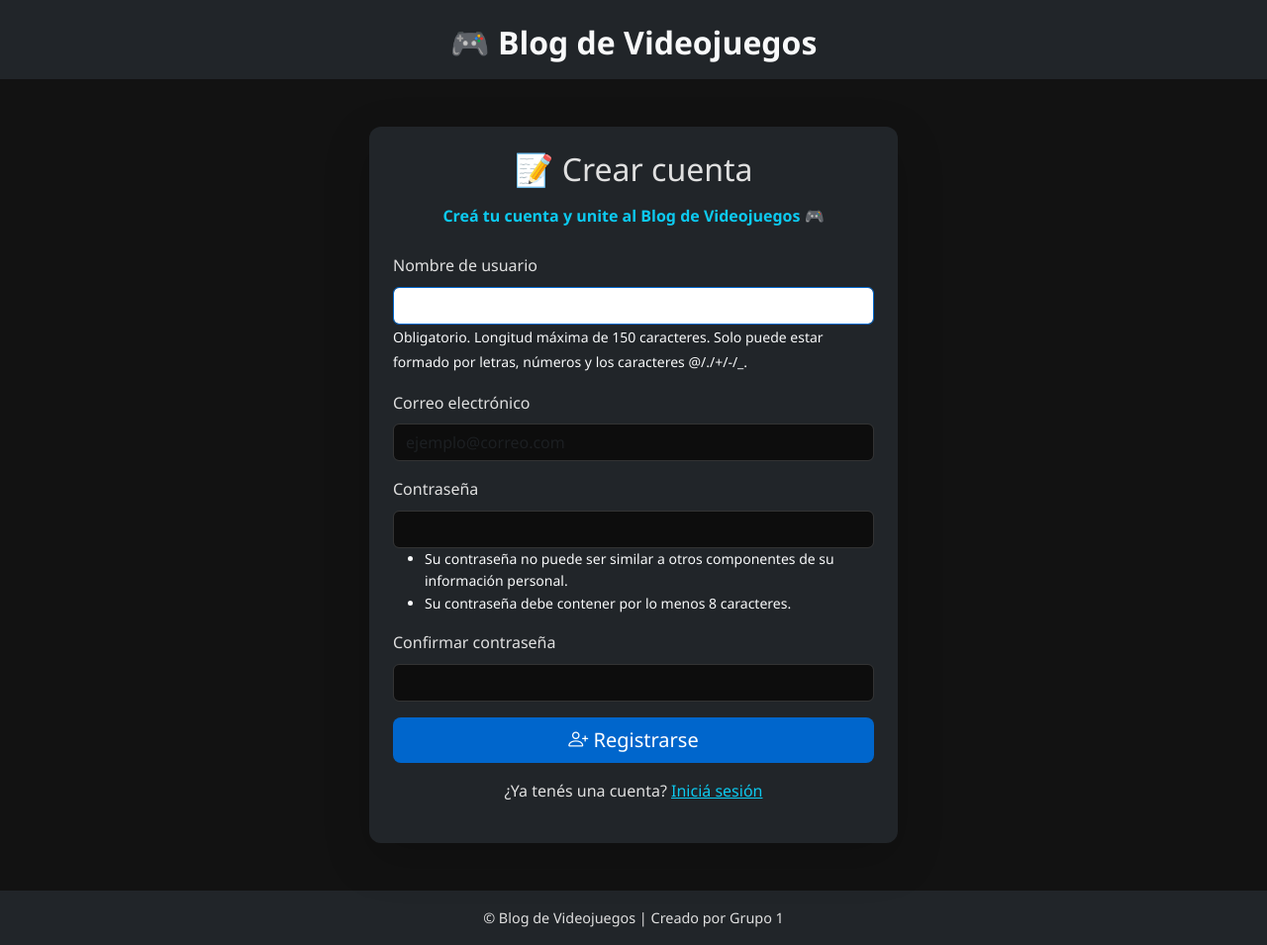
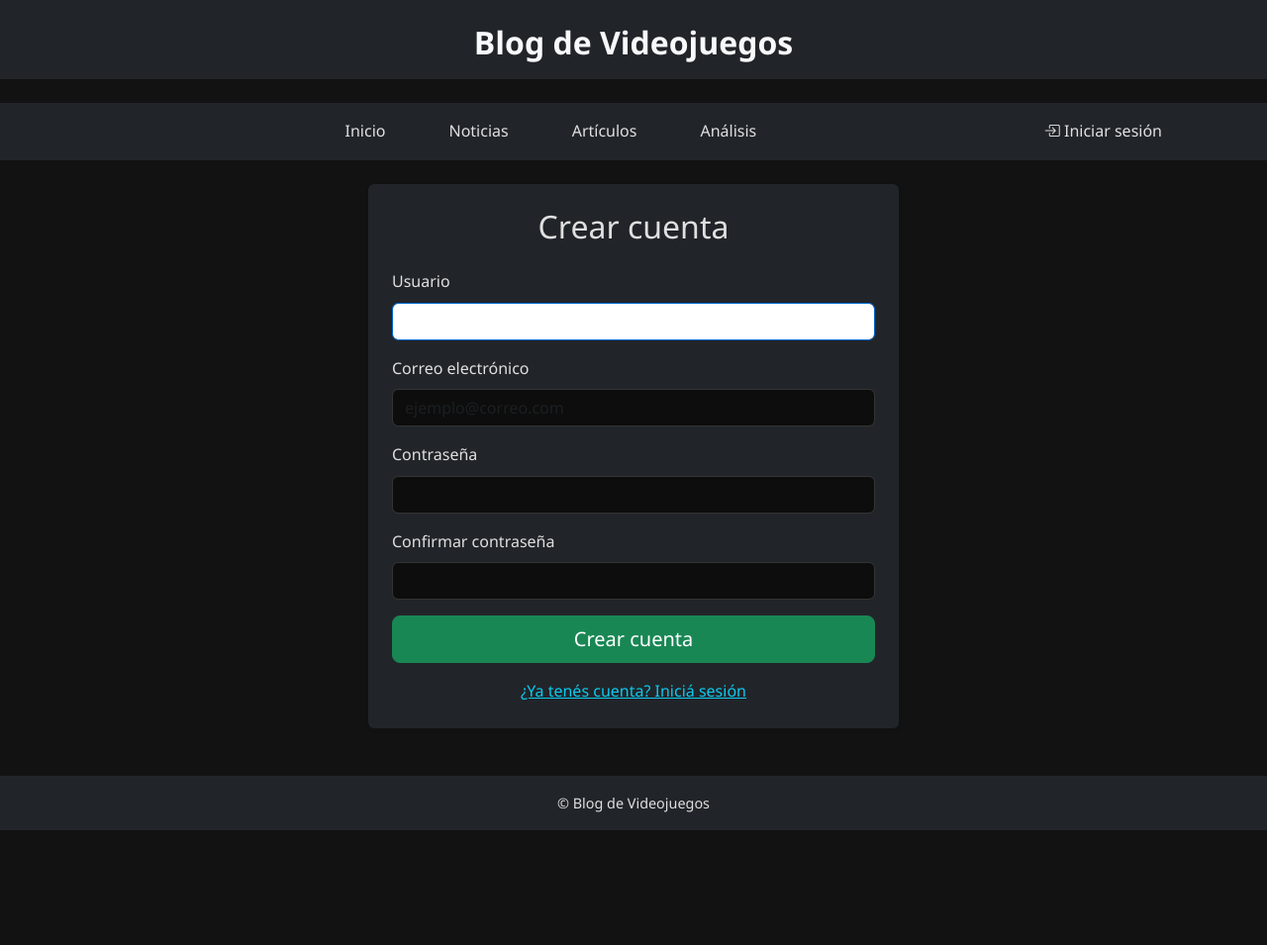
Before and after one commit to Francoamora/blognuevo, a Django app: page /registro/ in a window 1280 px wide. Shown: the whole page at 99% size. After the commit the page ends 839 px from the top, so only its background shows below. Run offline with Django 5.2, Linux system fonts and the light colour scheme; some libraries are stand-ins or nearby versions.

Commit message:
polish: comentarios propios en settings/base/login/registro + cache-buster

```diff
--- a/App1/templates/base.html
+++ b/App1/templates/base.html
@@ -6,29 +6,32 @@
   <title>{% block titulo %}Blog de Videojuegos{% endblock %}</title>
   <meta name="viewport" content="width=device-width, initial-scale=1">
 
-  <!-- Bootstrap & Icons -->
-  <link href="https://cdn.jsdelivr.net/npm/bootstrap@5.3.3/dist/css/bootstrap.min.css" rel="stylesheet">
-  <link href="https://cdn.jsdelivr.net/npm/bootstrap-icons@1.10.5/font/bootstrap-icons.css" rel="stylesheet">
+  <!-- Bootstrap + Icons (CDN) -->
+  <link href="https://cdn.jsdelivr.net/npm/bootstrap@5.3.3/dist/css/bootstrap.min.css" rel="stylesheet" />
+  <link href="https://cdn.jsdelivr.net/npm/bootstrap-icons@1.10.5/font/bootstrap-icons.css" rel="stylesheet" />
 
-  <!-- Trix / CKEditor -->
-  <link rel="stylesheet" href="https://unpkg.com/trix@2.0.0/dist/trix.css">
+  <!-- Trix: lo uso como editor en crear/editar post -->
+  <link rel="stylesheet" href="https://unpkg.com/trix@2.0.0/dist/trix.css" />
   <script src="https://unpkg.com/trix@2.0.0/dist/trix.umd.min.js"></script>
 
-  <!-- CSS Personalizado -->
-  <link rel="stylesheet" href="{% static 'css/style.css' %}">
+  <!-- CSS propio con cache-buster simple -->
+  <link rel="stylesheet" href="{% static 'css/style.css' %}?v=20250810" />
+
+  {# Dejo un bloque para inyectar CSS/HEAD extra cuando una vista lo necesite #}
+  {% block extra_head %}{% endblock %}
 </head>
 <body>
 
-  <!-- Encabezado -->
+  <!-- Título / branding -->
   <header class="blog-title py-3 text-center bg-dark text-light mb-4">
     <h1 class="m-0">
       <a href="{% url 'inicio' %}" class="text-light text-decoration-none">
-        🎮 Blog de Videojuegos
+        Blog de Videojuegos
       </a>
     </h1>
   </header>
 
-  {# Navbar por defecto; puede omitirse en plantillas específicas #}
+  <!-- Navbar principal -->
   {% block navbar %}
   <nav class="navbar navbar-expand-lg navbar-dark bg-dark mb-4">
     <div class="container">
@@ -36,6 +39,7 @@
               data-bs-target="#navbarNav" aria-controls="navbarNav" aria-expanded="false">
         <span class="navbar-toggler-icon"></span>
       </button>
+
       <div class="collapse navbar-collapse" id="navbarNav">
         <ul class="navbar-nav mx-auto">
           <li class="nav-item mx-3">
@@ -55,6 +59,7 @@
                href="{% url 'posts_por_categoria' 'Análisis' %}">Análisis</a>
           </li>
         </ul>
+
         <ul class="navbar-nav">
           {% if user.is_authenticated %}
             <li class="nav-item mx-2">
@@ -70,8 +75,7 @@
               </li>
             {% endif %}
             <li class="nav-item mx-2">
-              <a class="nav-link" href="#" onclick="event.preventDefault();
-                                             document.getElementById('logout-form').submit();">
+              <a class="nav-link" href="#" onclick="event.preventDefault(); document.getElementById('logout-form').submit();">
                 <i class="bi bi-box-arrow-right"></i> Cerrar sesión
               </a>
               <form id="logout-form" method="post" action="{% url 'logout' %}" style="display:none;">
@@ -91,7 +95,7 @@
   </nav>
   {% endblock %}
 
-  <!-- Mensajes flash -->
+  <!-- Mensajes flash (Bootstrap) -->
   <div class="container mt-4">
     {% if messages %}
       {% for message in messages %}
@@ -108,14 +112,17 @@
     {% block content %}{% endblock %}
   </div>
 
-  <!-- Footer -->
+  <!-- Footer simple -->
   <footer class="footer py-3 bg-dark text-center text-light">
     <div class="container">
-      &copy; {{ now|date:"Y" }} Blog de Videojuegos | Creado por Grupo 1
+      &copy; {{ now|date:"Y" }} Blog de Videojuegos
     </div>
   </footer>
 
-  <!-- Bootstrap JS -->
-  <script src="https://cdn.jsdelivr.net/npm/bootstrap@5.3.3/dist/js/bootstrap.bundle.min.js"></script>
+  <!-- JS de Bootstrap en bundle -->
+  <script src="https://cdn.jsdelivr.net/npm/bootstrap@5.3.3/dist/js/bootstrap.bundle.min.js" defer></script>
+
+  {# Dejo un bloque para inyectar JS extra desde vistas puntuales #}
+  {% block extra_js %}{% endblock %}
 </body>
 </html>
--- a/App1/templates/registro.html
+++ b/App1/templates/registro.html
@@ -1,92 +1,62 @@
 {% extends 'base.html' %}
 
-{# Ocultamos la navbar heredada #}
-{% block navbar %}{% endblock %}
-
-{% block titulo %}Registrarse – Blog de Videojuegos{% endblock %}
+{% block titulo %}Crear cuenta - Blog de Videojuegos{% endblock %}
 
 {% block content %}
-<div class="container mt-5">
-  <div class="row justify-content-center">
-    <div class="col-md-6">
-      <div class="card shadow-lg p-4 bg-dark text-light">
-        <h2 class="mb-3 text-center">📝 Crear cuenta</h2>
-        <p class="text-center mb-4 text-info fw-semibold">
-          Creá tu cuenta y unite al Blog de Videojuegos 🎮
-        </p>
-
-        <!-- Errores generales del formulario -->
-        {% if form.non_field_errors %}
-        <div class="alert alert-danger">
-          <ul class="mb-0">
-            {% for error in form.non_field_errors %}
-              <li>{{ error }}</li>
-            {% endfor %}
-          </ul>
-        </div>
-        {% endif %}
+<div class="container" style="max-width: 560px;">
+  <div class="card shadow-sm p-4 bg-dark text-light rounded">
+    <h2 class="mb-4 text-center">Crear cuenta</h2>
 
     <form method="post" novalidate>
       {% csrf_token %}
 
-          <!-- Username -->
+      {# Errores generales del formulario #}
+      {% if form.non_field_errors %}
+        <div class="alert alert-danger">
+          {% for err in form.non_field_errors %}{{ err }}{% endfor %}
+        </div>
+      {% endif %}
+
       <div class="mb-3">
-            <label for="id_username" class="form-label">Nombre de usuario</label>
+        <label for="{{ form.username.id_for_label }}" class="form-label">Usuario</label>
         {{ form.username }}
-            {% if form.username.help_text %}
-              <small class="form-text text-light">{{ form.username.help_text }}</small>
-            {% endif %}
-            {% for error in form.username.errors %}
-              <div class="text-danger small">{{ error }}</div>
+        {% for err in form.username.errors %}
+          <div class="text-danger small">{{ err }}</div>
         {% endfor %}
       </div>
 
-          <!-- Email -->
       <div class="mb-3">
-            <label for="id_email" class="form-label">Correo electrónico</label>
+        <label for="{{ form.email.id_for_label }}" class="form-label">Correo electrónico</label>
         {{ form.email }}
-            {% if form.email.help_text %}
-              <small class="form-text text-light">{{ form.email.help_text }}</small>
-            {% endif %}
-            {% for error in form.email.errors %}
-              <div class="text-danger small">{{ error }}</div>
+        {% for err in form.email.errors %}
+          <div class="text-danger small">{{ err }}</div>
         {% endfor %}
       </div>
 
-          <!-- Password1 -->
       <div class="mb-3">
-            <label for="id_password1" class="form-label">Contraseña</label>
+        <label for="{{ form.password1.id_for_label }}" class="form-label">Contraseña</label>
         {{ form.password1 }}
-            {% if form.password1.help_text %}
-              <small class="form-text text-light">{{ form.password1.help_text|safe }}</small>
-            {% endif %}
-            {% for error in form.password1.errors %}
-              <div class="text-danger small">{{ error }}</div>
+        {% for err in form.password1.errors %}
+          <div class="text-danger small">{{ err }}</div>
         {% endfor %}
       </div>
 
-          <!-- Password2 -->
       <div class="mb-3">
-            <label for="id_password2" class="form-label">Confirmar contraseña</label>
+        <label for="{{ form.password2.id_for_label }}" class="form-label">Confirmar contraseña</label>
         {{ form.password2 }}
-            {% for error in form.password2.errors %}
-              <div class="text-danger small">{{ error }}</div>
+        {% for err in form.password2.errors %}
+          <div class="text-danger small">{{ err }}</div>
         {% endfor %}
       </div>
 
-          <div class="d-grid">
-            <button type="submit" class="btn btn-primary btn-lg">
-              <i class="bi bi-person-plus"></i> Registrarse
-            </button>
+      <div class="d-grid mt-3">
+        <button type="submit" class="btn btn-success btn-lg">Crear cuenta</button>
+      </div>
+
+      <div class="text-center mt-3">
+        <a href="{% url 'login' %}" class="link-info">¿Ya tenés cuenta? Iniciá sesión</a>
       </div>
     </form>
-
-        <p class="mt-3 text-center">
-          ¿Ya tenés una cuenta?
-          <a href="{% url 'login' %}" class="text-info">Iniciá sesión</a>
-        </p>
-      </div>
-    </div>
   </div>
 </div>
 {% endblock %}
```
Also changed, not shown: App1/templates/login.html (+28 -40 lines), blog/settings.py (+48 -24 lines). Lines whose indentation alone changed are shown as unchanged.
